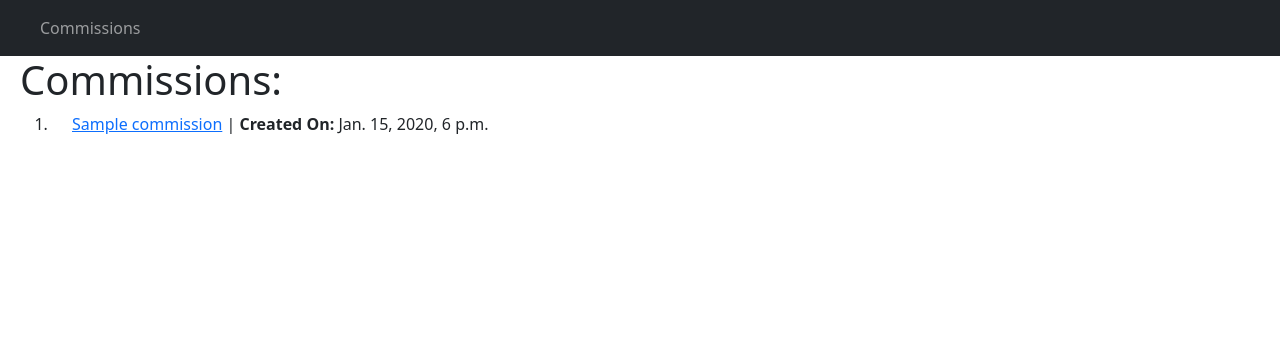
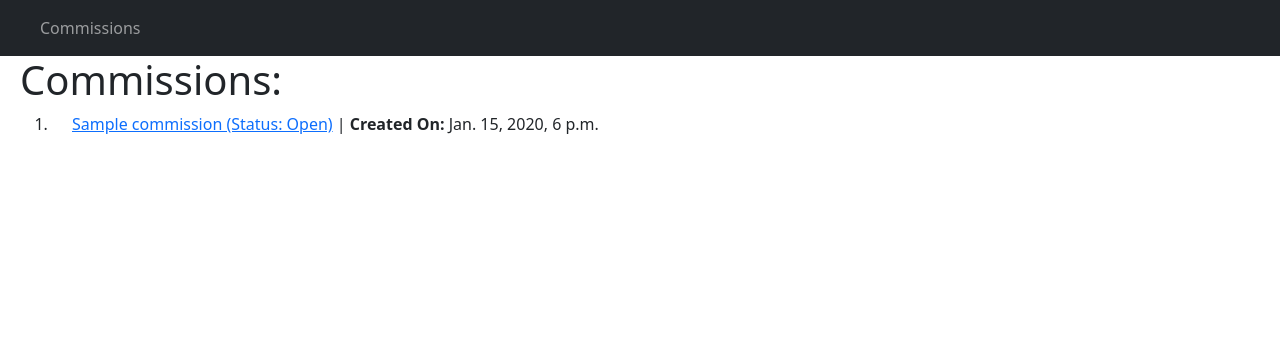
Before and after one commit to pris-matic/hobbysite-CD-3, a Django app: page /commissions/list/ in a window 1280 px wide. Shown: the top 356 px of the page. Run offline with Django 5.2, Linux system fonts and the light colour scheme; tables that the repository leaves empty hold one stand-in row (values such as "Sample post").

Commit message:
added commissions status to html template

```diff
--- a/hobbysite/commissions/templates/commissionsList.html
+++ b/hobbysite/commissions/templates/commissionsList.html
@@ -10,7 +10,7 @@
             {% for commission in commissions %}
             <li>
                 <div>
-                    <p><a href="{% url 'commissions:commission_detail' commission.id %}">{{ commission.title }}</a>  |  <b>Created On: </b> {{ commission.created_on }}</p>
+                    <p><a href="{% url 'commissions:commission_detail' commission.id %}">{{ commission.title }} (Status: {{ commission.status }})</a>  |  <b>Created On: </b> {{ commission.created_on }}</p>
                 </div>
             </li>
             {% endfor %}
```
